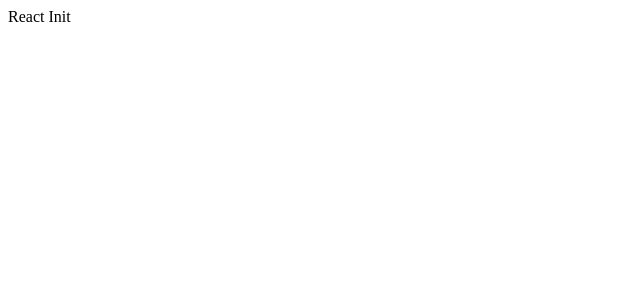
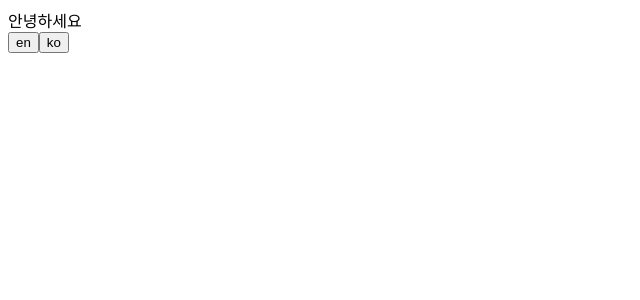
Before and after one commit to micahang0127/react-typescript-init-all, a React (Create React App) app: page / in a window 1280 px wide. Shown: the top 300 px of the page, without its empty margins (0-640 px from the left). Built offline with nearby package versions, Linux system fonts and the light colour scheme.

Commit message:
다국어처리 i18n

```diff
--- a/package.json
+++ b/package.json
@@ -10,8 +10,10 @@
     "@types/node": "^16.18.23",
     "@types/react": "^18.0.32",
     "@types/react-dom": "^18.0.11",
+    "i18next": "^22.4.14",
     "react": "^18.2.0",
     "react-dom": "^18.2.0",
+    "react-i18next": "^12.2.0",
     "react-scripts": "5.0.1",
     "typescript": "^4.9.5",
     "web-vitals": "^2.1.4"
--- a/src/App.tsx
+++ b/src/App.tsx
@@ -1,5 +1,11 @@
+import Locales from './pages/LocalesPage';
+
 function App() {
-  return <div className="App">React Init</div>;
+  return (
+    <div className="App">
+      <Locales />
+    </div>
+  );
 }
 
 export default App;
--- a/src/index.tsx
+++ b/src/index.tsx
@@ -1,6 +1,7 @@
 import React from 'react';
 import ReactDOM from 'react-dom/client';
 import App from './App';
+import './locales';
 
 const root = ReactDOM.createRoot(
   document.getElementById('root') as HTMLElement
--- /dev/null
+++ b/src/locales/en/common.json
@@ -0,0 +1,3 @@
+{
+  "test": "Hello"
+}
--- /dev/null
+++ b/src/locales/en/index.ts
@@ -0,0 +1,4 @@
+import common from './common.json';
+import testdriving from './testdriving.json';
+
+export { common, testdriving };
--- /dev/null
+++ b/src/locales/en/testdriving.json
@@ -0,0 +1,3 @@
+{
+  "title": "Test-Driving"
+}
--- /dev/null
+++ b/src/locales/i18n.ts
@@ -0,0 +1,27 @@
+import i18n, { Resource } from 'i18next';
+import { initReactI18next } from 'react-i18next';
+import * as en from './en';
+import * as ko from './ko';
+
+const resources: Resource = {
+  'en-US': { ...en },
+  'ko-KR': { ...ko }
+} as const;
+
+i18n.use(initReactI18next).init({
+  resources,
+  lng: 'ko-KR',
+  fallbackLng: {
+    'en-US': ['en-US'],
+    default: ['ko-KR']
+  },
+  debug: true,
+  keySeparator: '.',
+  interpolation: {
+    escapeValue: true,
+    prefix: '{',
+    suffix: '}'
+  }
+});
+
+export default i18n;
--- /dev/null
+++ b/src/locales/index.ts
@@ -0,0 +1,3 @@
+import i18n from './i18n';
+
+export default i18n;
--- /dev/null
+++ b/src/locales/ko/common.json
@@ -0,0 +1,3 @@
+{
+  "test": "안녕하세요"
+}
--- /dev/null
+++ b/src/locales/ko/index.ts
@@ -0,0 +1,4 @@
+import common from './common.json';
+import testdriving from './testdriving.json';
+
+export { common, testdriving };
--- /dev/null
+++ b/src/locales/ko/testdriving.json
@@ -0,0 +1,3 @@
+{
+  "title": "시승"
+}
--- /dev/null
+++ b/src/pages/LocalesPage.tsx
@@ -0,0 +1,37 @@
+import { useCallback } from 'react';
+import { useTranslation } from 'react-i18next';
+
+function LocalesPage() {
+  const { t, i18n } = useTranslation('common');
+
+  const toggleLocales = useCallback(
+    (locale: string) => {
+      i18n.changeLanguage(locale);
+    },
+    [i18n]
+  );
+
+  return (
+    <div>
+      <div>{t('test')}</div>
+      <div>
+        <button
+          type="button"
+          onClick={() => toggleLocales('en-US')}
+          title="영어로 바꾸기"
+        >
+          en
+        </button>
+        <button
+          type="button"
+          onClick={() => toggleLocales('ko-KR')}
+          title="한글로 바꾸기"
+        >
+          ko
+        </button>
+      </div>
+    </div>
+  );
+}
+
+export default LocalesPage;
```
Also changed, not shown: 1 other file (tests, documents, lock files or other folders).
